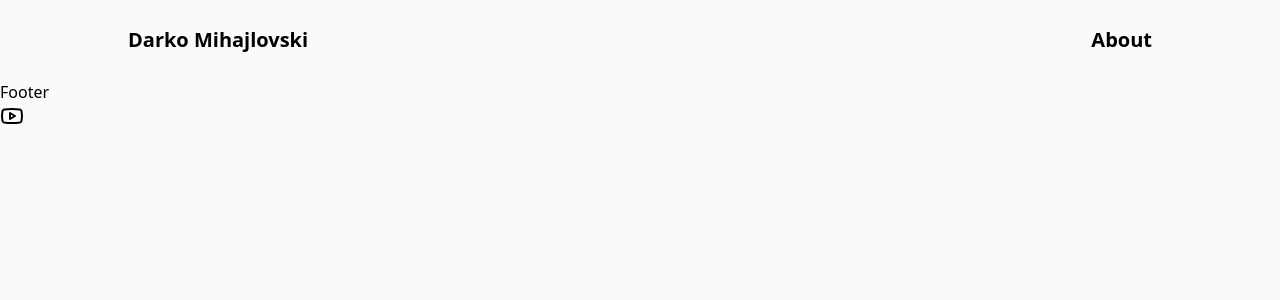
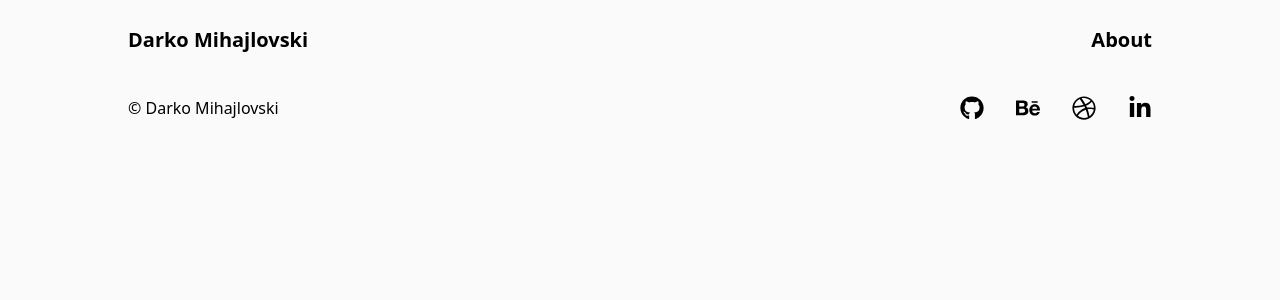
Before and after one commit to DarkoM996/nextjs-dev-portfolio, a Next.js app: page /components/Footer in a window 1280 px wide. Shown: the top 300 px of the page. Built offline with nearby package versions, Linux system fonts and the light colour scheme.

Commit message:
Footer done for now

```diff
--- a/pages/components/Footer.tsx
+++ b/pages/components/Footer.tsx
@@ -1,11 +1,27 @@
 import React from "react";
-import { Youtube, YoutubeIcon } from "lucide-react";
+import { FaBehance, FaDribbble, FaGithub, FaLinkedinIn } from "react-icons/fa";
 
 const Footer = () => {
   return (
-    <div>
-      Footer
-      <YoutubeIcon />
+    <div className="max-w-screen-3xl mx-auto w-full h-full relative px-6 py-4 lg:px-32">
+      <div className="flex flex-col md:flex-row justify-between items-center gap-6">
+        <p className="text-primary_customGray-700">&copy; Darko Mihajlovski</p>
+        {/* Icons with links pointing out to socials */}
+        <div className="flex items-center gap-8 text-2xl">
+          <a href="https://github.com/DarkoM996">
+            <FaGithub />
+          </a>
+          <a href="https://www.behance.net/darkomihajlo">
+            <FaBehance />
+          </a>
+          <a href="https://dribbble.com/DarkoM_0-10">
+            <FaDribbble />
+          </a>
+          <a href="https://www.linkedin.com/in/darko-mihajlovski-1bb4701b7">
+            <FaLinkedinIn />
+          </a>
+        </div>
+      </div>
     </div>
   );
 };
```
